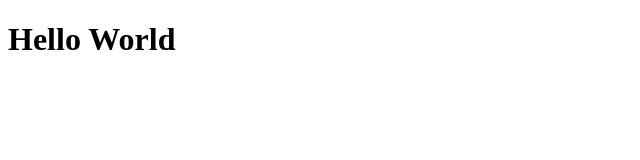
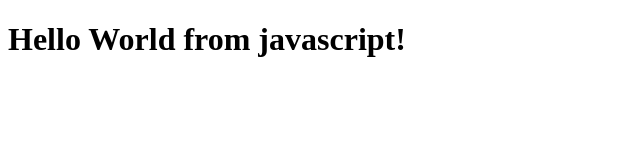
Before and after one commit to Karan-Bharti1/Understanding-react, a plain HTML site: page index.html in a window 1280 px wide. Shown: the whole page, without its empty margins (0-640 px from the left). Drawn offline with Linux system fonts and the light colour scheme.

Commit message:
Writing a basic hello world program using javascript

```diff
--- a/index.html
+++ b/index.html
@@ -6,7 +6,13 @@
     <title>Namaste React</title>
 </head>
 <body>
-   <div id=""root >
-    <h1>Hello World</h1></div>
+   <div id="root" ></div>
+
+    <script>
+        const heading=document.createElement("h1")
+        heading.innerHTML="Hello World from javascript!"
+        const root=document.getElementById("root")
+        root.appendChild(heading)
+    </script>
 </body>
 </html>
```
